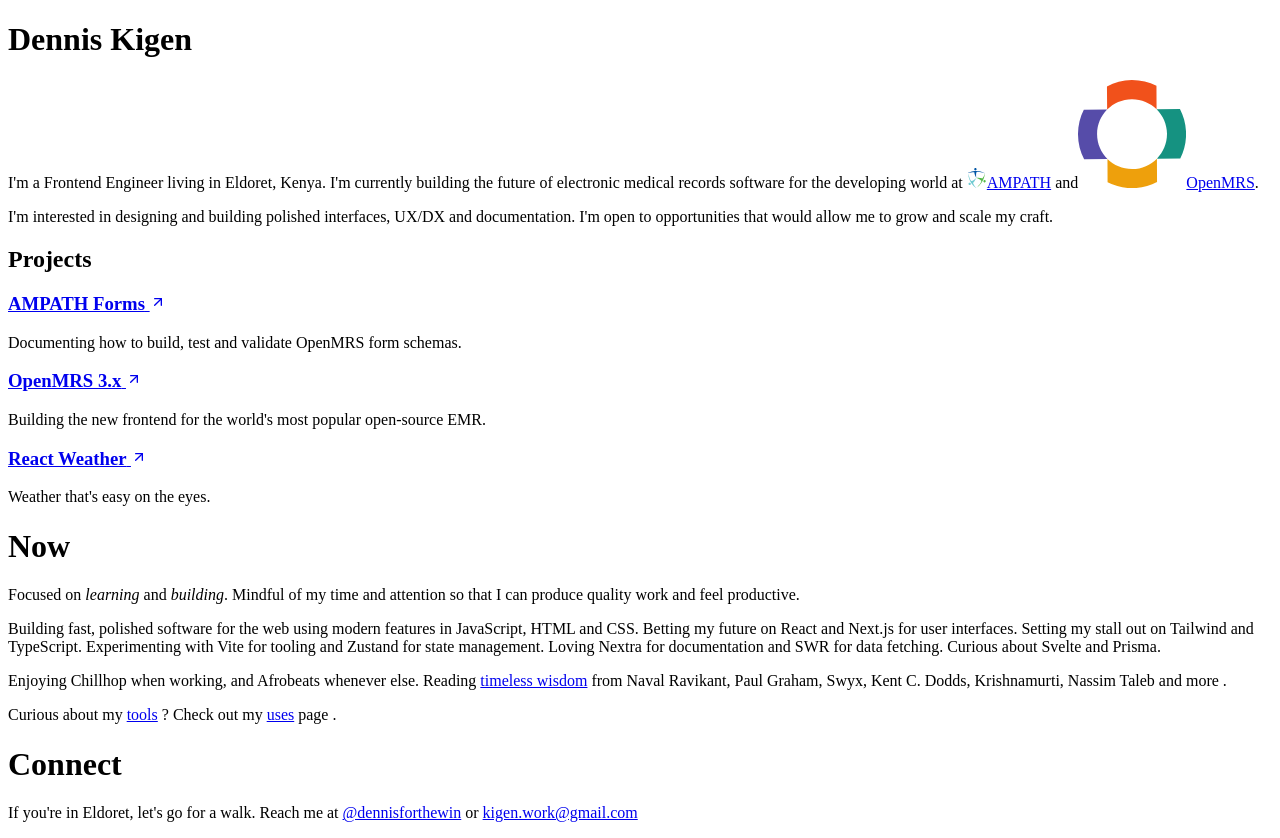
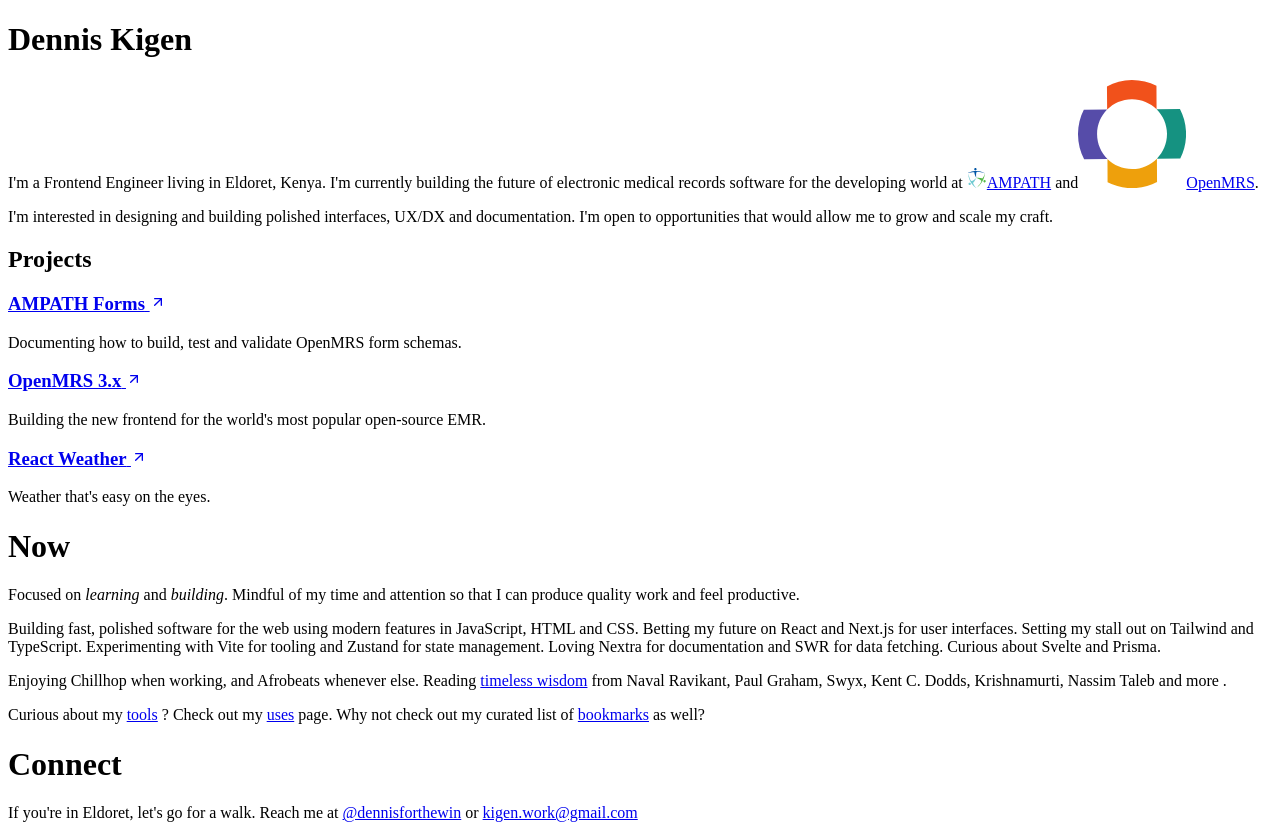
Before and after one commit to denniskigen/denniskigen.com, a Next.js app: page / in a window 1280 px wide. Built offline with nearby package versions, Linux system fonts and the light colour scheme.

Commit message:
(feat) Add link to bookmarks

```diff
--- a/pages/index.js
+++ b/pages/index.js
@@ -200,7 +200,13 @@ export default function Home() {
                 uses
               </a>
             </Link>{" "}
-            page .
+            page. Why not check out my curated list of{" "}
+            <Link href="/bookmarks">
+              <a className="underline underline-offset-4 decoration-zinc-500 hover:decoration-zinc-200">
+                bookmarks
+              </a>
+            </Link>{" "}
+            as well?
           </p>
         </div>
         <div className="mt-12">
```
